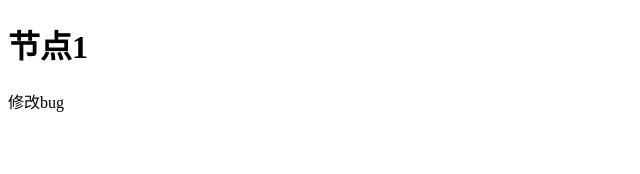
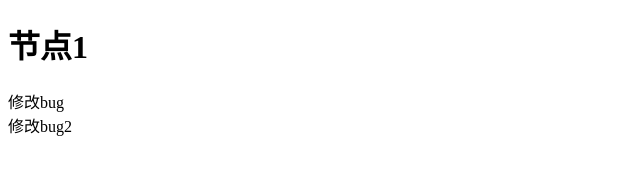
Before and after one commit to YX3234/git-demo, a plain HTML site: page index.html in a window 1280 px wide. Shown: the full height of the page, 0-640 px from the left. Drawn offline with Linux system fonts and the light colour scheme.

Commit message:
修改bug3

```diff
--- a/index.html
+++ b/index.html
@@ -9,5 +9,6 @@
 <body>
     <h1>节点1</h1>
     <div>修改bug</div>
+    <div>修改bug2</div>
 </body>
 </html>
```
